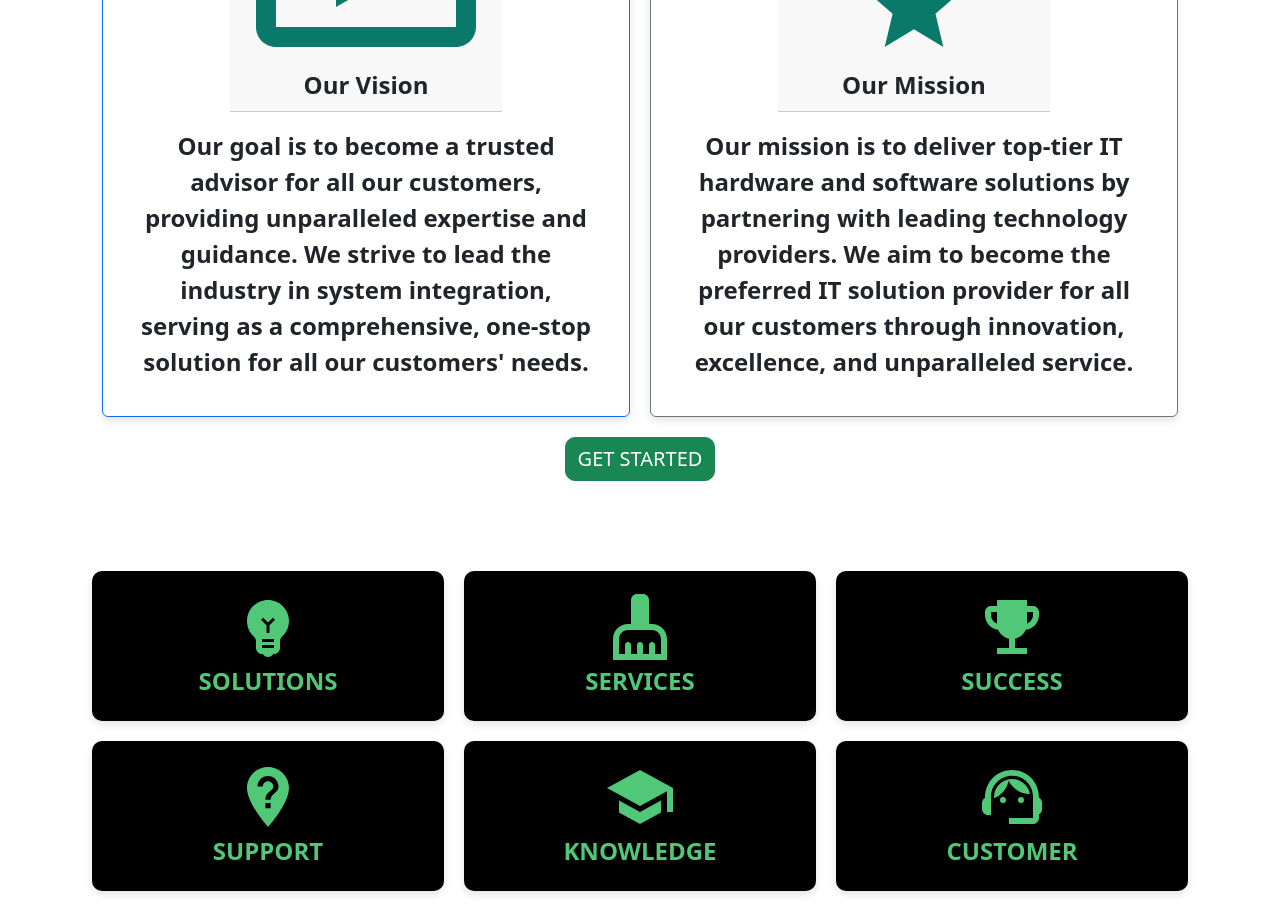
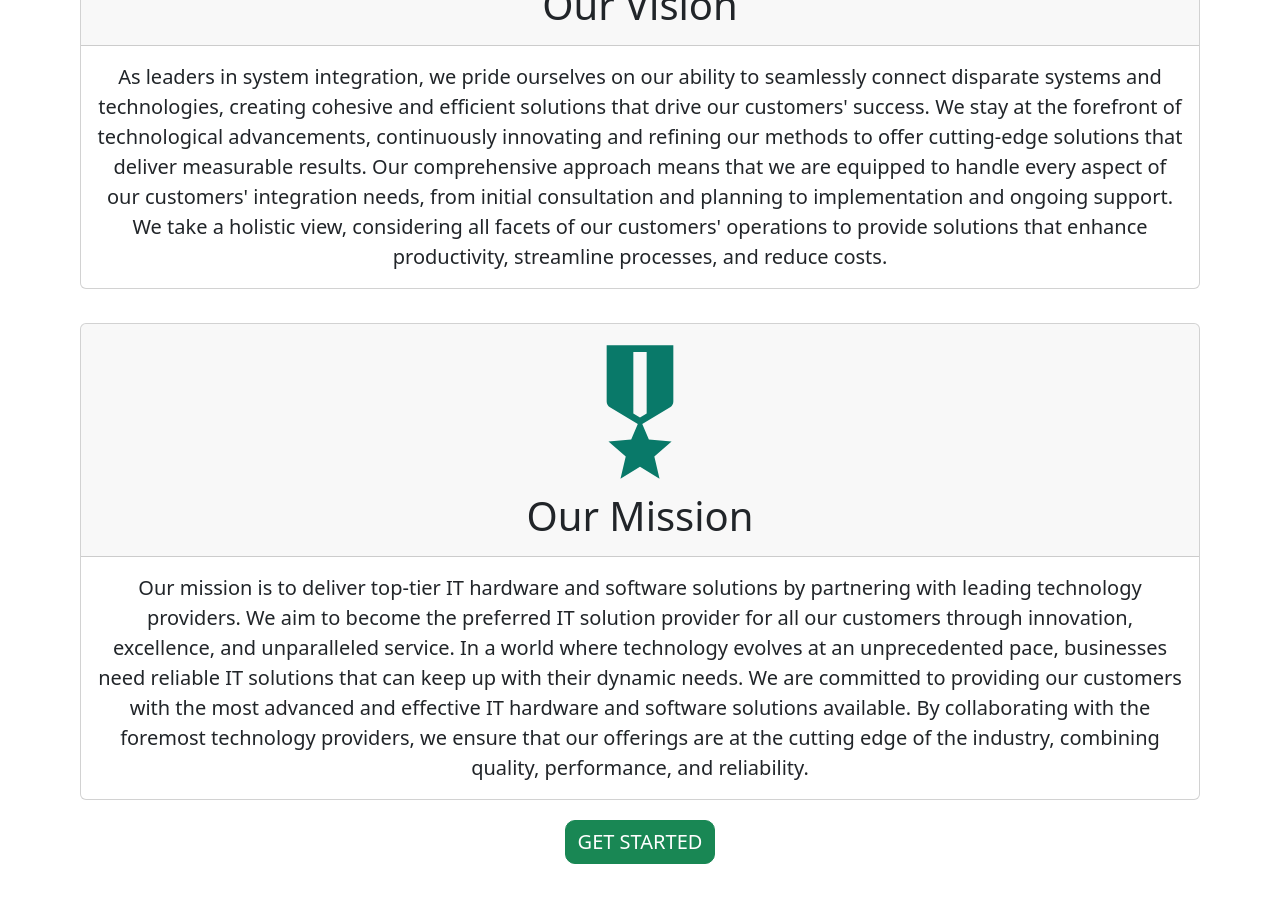
Before and after one commit to UTSAVsarkar/cipher-tech, a React (Create React App) app: page / in a window 1280 px wide. Shown: the part 1880-2797 px from the top of the page. Built offline with nearby package versions, Linux system fonts and the light colour scheme.

Commit message:
revert change

```diff
--- a/src/component/About/About.jsx
+++ b/src/component/About/About.jsx
@@ -48,43 +48,68 @@ function About({ setCurrPage, currPage }) {
             </blockquote>
           </Card.Body>
         </Card>
-        <div className="container">
-          <Card border="primary" className="box">
+
+        <br />
+
+        <Card style={{ marginBottom: 10 }}>
           <Card.Header>
             <Stack>
+              <Stack>
+                <div>
                   <LiveTvIcon style={{ fontSize: "10em", color: "#097969" }} />
-                Our Vision
+                </div>
+                <h1>Our Vision</h1>
+              </Stack>
             </Stack>
           </Card.Header>
           <Card.Body>
-              <Card.Text>
-                Our goal is to become a trusted advisor for all our customers,
-                providing unparalleled expertise and guidance. We strive to lead
-                the industry in system integration, serving as a comprehensive,
-                one-stop solution for all our customers' needs.
-              </Card.Text>
+            <blockquote className="blockquote mb-0">
+              As leaders in system integration, we pride ourselves on our
+              ability to seamlessly connect disparate systems and technologies,
+              creating cohesive and efficient solutions that drive our
+              customers' success. We stay at the forefront of technological
+              advancements, continuously innovating and refining our methods to
+              offer cutting-edge solutions that deliver measurable results. Our
+              comprehensive approach means that we are equipped to handle every
+              aspect of our customers' integration needs, from initial
+              consultation and planning to implementation and ongoing support.
+              We take a holistic view, considering all facets of our customers'
+              operations to provide solutions that enhance productivity,
+              streamline processes, and reduce costs.
+            </blockquote>
           </Card.Body>
         </Card>
-          <Card border="secondary" className="box">
+
+        <br />
+
+        <Card style={{ marginBottom: 10 }}>
           <Card.Header>
             <Stack>
+              <div>
                 <MilitaryTechIcon
                   style={{ fontSize: "10em", color: "#097969" }}
                 />
-                Our Mission
+              </div>
+              <h1>Our Mission</h1>
             </Stack>
           </Card.Header>
           <Card.Body>
-              <Card.Text>
+            <blockquote className="blockquote mb-0">
               Our mission is to deliver top-tier IT hardware and software
-                solutions by partnering with leading technology providers. We
-                aim to become the preferred IT solution provider for all our
-                customers through innovation, excellence, and unparalleled
-                service.
-              </Card.Text>
+              solutions by partnering with leading technology providers. We aim
+              to become the preferred IT solution provider for all our customers
+              through innovation, excellence, and unparalleled service. In a
+              world where technology evolves at an unprecedented pace,
+              businesses need reliable IT solutions that can keep up with their
+              dynamic needs. We are committed to providing our customers with
+              the most advanced and effective IT hardware and software solutions
+              available. By collaborating with the foremost technology
+              providers, we ensure that our offerings are at the cutting edge of
+              the industry, combining quality, performance, and reliability.
+            </blockquote>
           </Card.Body>
         </Card>
-        </div>
+
         <Button
           variant="success"
           style={{
```
Lines whose indentation alone changed are shown as unchanged.
